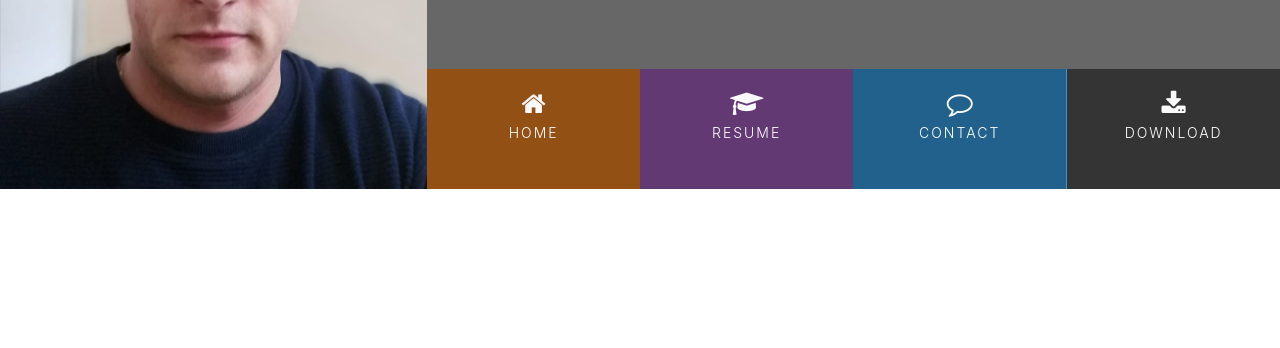
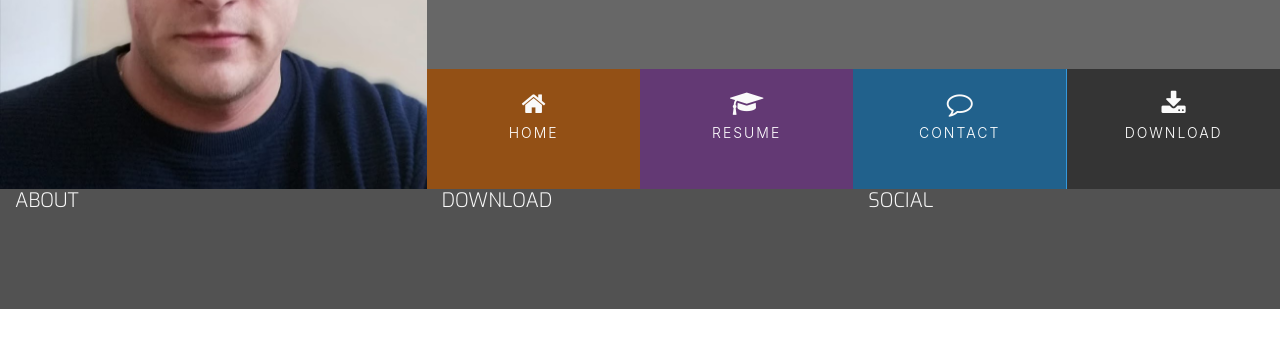
Before and after one commit to dejvoss/CV-Resume-Website-Template, a plain HTML site: page index.html in a window 1280 px wide. Shown: the part 180-528 px from the top of the page. Drawn offline with nearby package versions, Linux system fonts and the light colour scheme.

Commit message:
Add footer base to the web

```diff
--- a/assets/css/style.css
+++ b/assets/css/style.css
@@ -1,6 +1,6 @@
 @import url('https://fonts.googleapis.com/css?family=Roboto:100,200,300,400,500,600,700|Exo:100,200,300,400,500,600,700');
 
-/*----------------------Colors */
+/*----------------------------------------------------------Colors */
 
 .bg-color-name-title {
     background-color: #676767;
@@ -22,8 +22,27 @@
     background-color: #525252;
 }
 
+/*-------------------------------------------------Special padding/margins/text */
 
-/*----------------------heading */
+h1,
+h2,
+h3,
+h4,
+h5 {
+    margin: 0;
+}
+
+.uppercase {
+    text-transform: uppercase;
+}
+
+.general-sub {
+    font-family: "Exo", sans-serif;
+    font-weight: 300;
+    color: #fafafa;
+}
+
+/*----------------------------------------------------------------heading */
 
 header {
     margin: 0;
@@ -112,16 +131,25 @@ header {
 }
 
 
-/*----------------------hover.css */
+/*---------------------------------------------------------------hover.css */
 
 .hvr-shutter-in-horizontal:before {
-    background: rgba(0,0,0,0.2);
+    background: rgba(0, 0, 0, 0.2);
     height: 120px;
 
 }
 
 .hvr-shutter-in-horizontal {
-    background: rgba(0,0,0,0.2);
+    background: rgba(0, 0, 0, 0.2);
     height: 120px;
 
 }
+
+/*----------------------------------------------------------------Footer */
+
+footer {
+    background-color: #525252;
+    color: #fafafa;
+    min-height: 120px;
+    margin: 0;
+}
--- a/index.html
+++ b/index.html
@@ -29,13 +29,13 @@
                     <div class="col">
                         <ul id="nav" class="list-inline menucontainer">
                             <li class="col-6 col-sm-3 list-inline-item ui-menu-color-home menuitem">
-                                <a href="#" class="hvr-shutter-in-horizontal"><i class="fa fa-home" aria-hidden="true"></i><span>Home</span></a>
+                                <a href="index.html" class="hvr-shutter-in-horizontal"><i class="fa fa-home" aria-hidden="true"></i><span>Home</span></a>
                             </li>
                             <li class="col-6 col-sm-3 list-inline-item ui-menu-color-resume menuitem">
-                                <a href="#" class="hvr-shutter-in-horizontal"><i class="fa fa-graduation-cap" aria-hidden="true"></i><span>Resume</span></a>
+                                <a href="resume.html" class="hvr-shutter-in-horizontal"><i class="fa fa-graduation-cap" aria-hidden="true"></i><span>Resume</span></a>
                             </li>
                             <li class="col-6 col-sm-3 list-inline-item ui-menu-color-contact menuitem">
-                                <a href="#" class="hvr-shutter-in-horizontal"><i class="fa fa-comment-o" aria-hidden="true"></i><span>Contact</span></a>
+                                <a href="contact.html" class="hvr-shutter-in-horizontal"><i class="fa fa-comment-o" aria-hidden="true"></i><span>Contact</span></a>
                             </li>
                             <li class="col-6 col-sm-3 list-inline-item ui-menu-color-download menuitem">
                                 <a href="#" class="hvr-shutter-in-horizontal"><i class="fa fa-download" aria-hidden="true"></i><span>Download</span></a>
@@ -49,7 +49,18 @@
     <section>
 
     </section>
-    <footer>
+    <footer class="container-fluid">
+        <div class="row">
+            <div class="col-sm-4">
+                <h5 class="uppercase general-sub">About</h5>
+            </div>
+            <div class="col-sm-4">
+                <h5 class="uppercase general-sub">Download</h5>
+            </div>
+            <div class="col-sm-4">
+                <h5 class="uppercase general-sub">Social</h5>
+            </div>
+        </div>
 
     </footer>
 </body>
```
